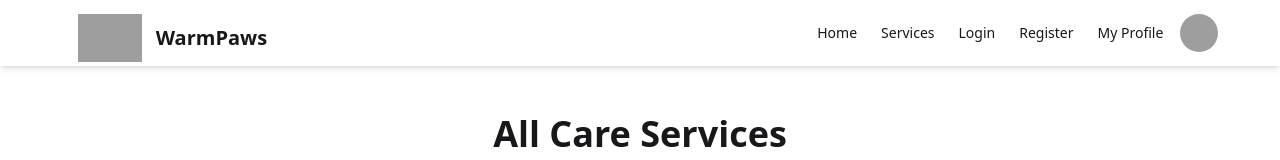
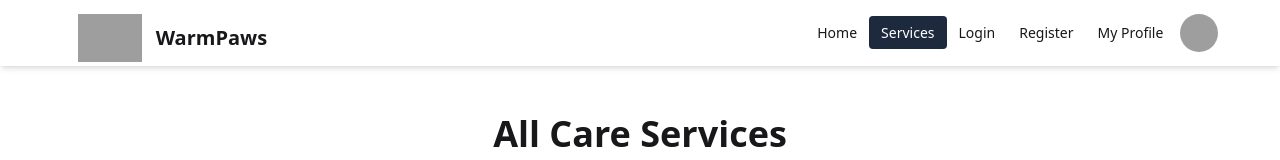
Before and after one commit to ahmed-1430/Warm-Paws-Pet-Care-In-Winter, a React (Vite) app: page /services in a window 1280 px wide. Shown: the top 160 px of the page. Built offline with nearby package versions, Linux system fonts and the light colour scheme; grey boxes are pictures that could not be loaded.

Commit message:
Navbar menu  URL Updated

```diff
--- a/src/Components/Navbar.jsx
+++ b/src/Components/Navbar.jsx
@@ -17,9 +17,9 @@ const Navbar = () => {
                             <ul tabIndex={0} className="menu menu-sm dropdown-content mt-3  p-2 shadow bg-base-100 rounded-box w-52">
                                 <li><Link to="/" className={`${location.pathname === '' ? 'active' : ''}, active:bg-red-500`}>Home</Link></li>
                                 <li><Link to="/services" className={location.pathname == '/services' ? 'active' : ''}>Services</Link></li>
-                            <li><Link to="/user/login" className={location.pathname == '/login' ? 'active' : ''}>Login</Link></li>
-                            <li><Link to="/user/register" className={location.pathname == '/register' ? 'active' : ''}>Register</Link></li>
-                            <li><Link to="/user/profile" className={location.pathname == '/profile' ? 'active' : ''}>My Profile</Link></li>
+                                <li><Link to="/user/login" className={location.pathname == '/user/login' ? 'active' : ''}>Login</Link></li>
+                                <li><Link to="/user/register" className={location.pathname == '/user/register' ? 'active' : ''}>Register</Link></li>
+                                <li><Link to="/user/profile" className={location.pathname == '/user/profile' ? 'active' : ''}>My Profile</Link></li>
                             </ul>
                         </div>
                         <Link to="/" className="btn btn-ghost text-xl">
@@ -33,8 +33,8 @@ const Navbar = () => {
                             <ul className="menu menu-horizontal px-1">
                                 <li><Link to="/" className={location.pathname === '/' ? 'active' : ''}>Home</Link></li>
                                 <li><Link to="/services" className={location.pathname === '/services' ? 'active' : ''}>Services</Link></li>
-                            <li><Link to="/user/login" className={location.pathname === '/services' ? 'active' : ''}>Login</Link></li>
-                            <li><Link to="/user/register" className={location.pathname === '/services' ? 'active' : ''}>Register</Link></li>
+                                <li><Link to="/user/login" className={location.pathname === '/user/login' ? 'active' : ''}>Login</Link></li>
+                                <li><Link to="/user/register" className={location.pathname === '/user/register' ? 'active' : ''}>Register</Link></li>
                                 <li><Link to="/user/profile" className={location.pathname === '/profile' ? 'active' : ''}>My Profile</Link></li>
                             </ul>
                         </div>
--- a/src/index.css
+++ b/src/index.css
@@ -1,2 +1,8 @@
 @import "tailwindcss";
 @plugin "daisyui";
+
+a.active{
+    @apply
+    bg-slate-800
+    text-white
+}
```
Lines whose indentation alone changed are shown as unchanged.
